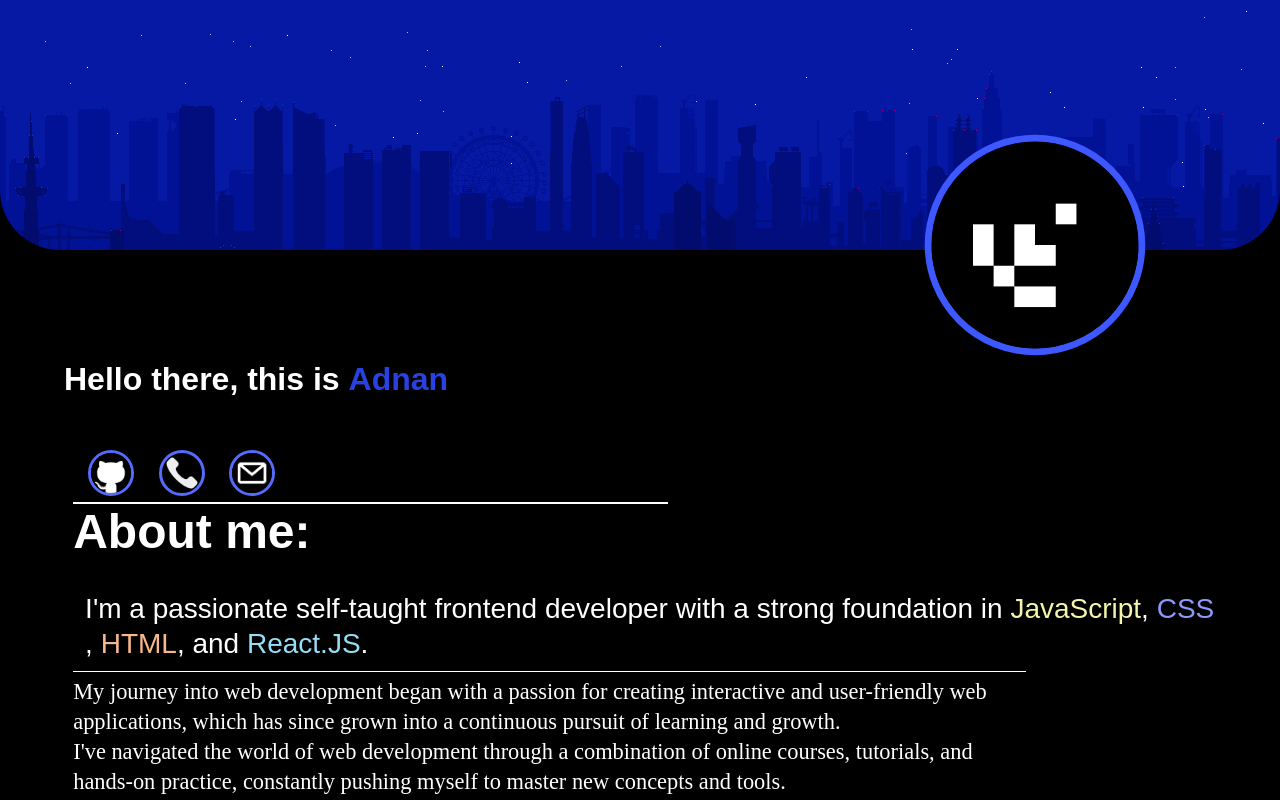
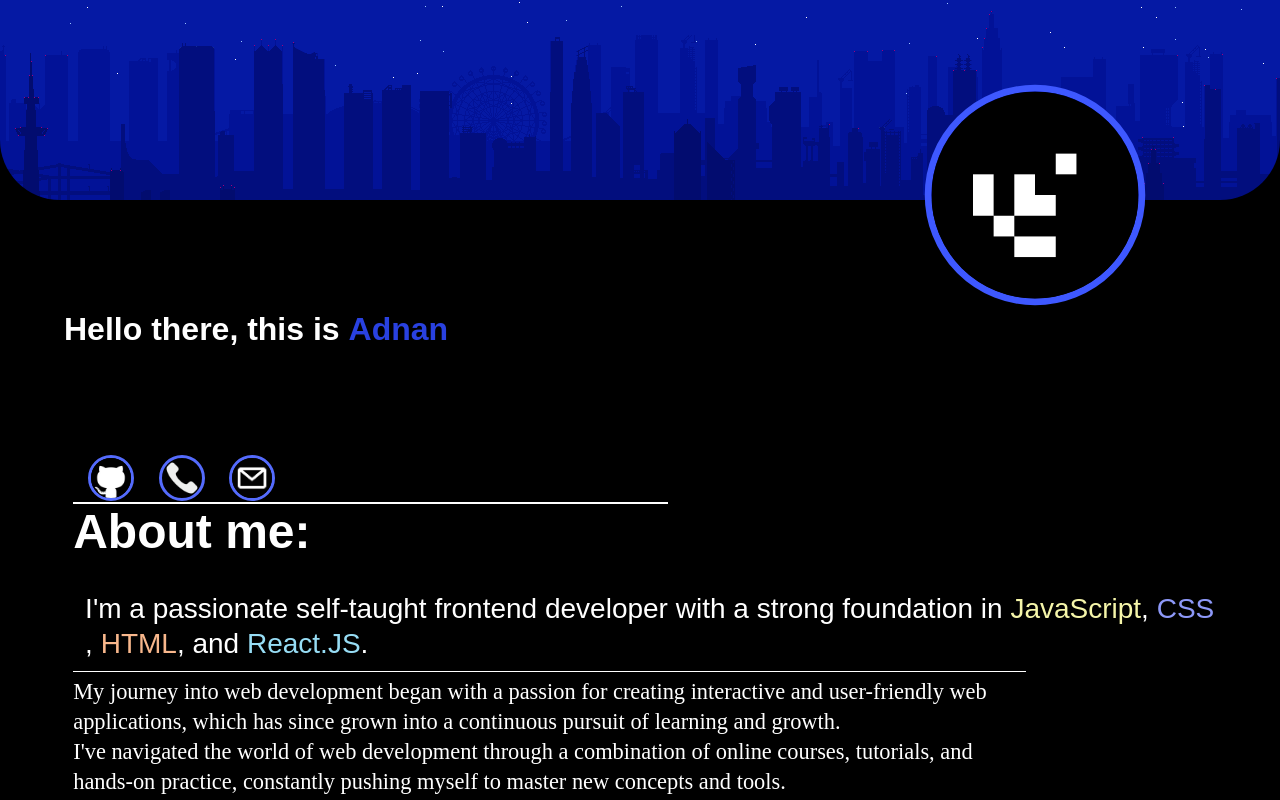
Before and after one commit to ADNAN330/My-portfolio, a plain HTML site: page index.html in a window 1280 px wide. Drawn offline with Linux system fonts and the light colour scheme; a web font is replaced by a local one.

Commit message:
fix the background

```diff
--- a/MyTheme.css
+++ b/MyTheme.css
@@ -55,11 +55,11 @@ html, body{
     position: relative;
     z-index: -2;
     width: 100%;
-    height: 250px;
+    height: 200px;
     border-bottom-left-radius: 60px;
     border-bottom-right-radius: 60px;
     background-image: url(Assets/bg.png);
-    background-position: center -60px;
+    background-position: center -120px;
     min-width: 100%;
 }
 
@@ -116,6 +116,7 @@ html, body{
 
 #contact{
     display: flex;
+    margin-top: 55px;
 }
 
 #github-section{
```
